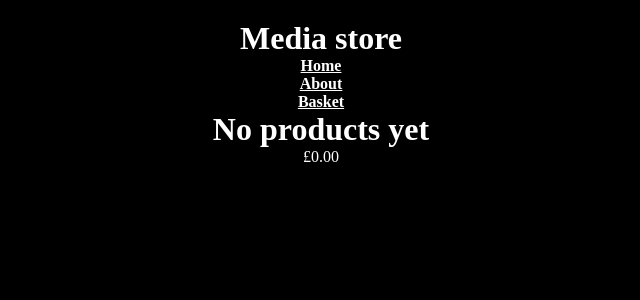
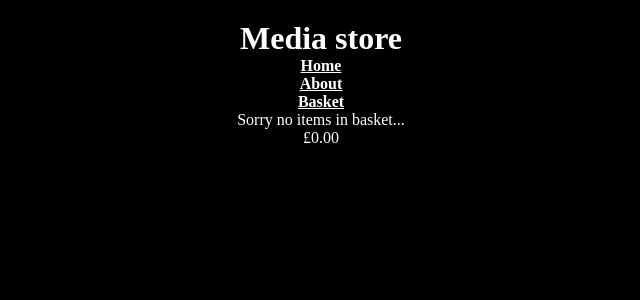
Before and after one commit to black-codher-bootcamp-2022-daly/unit-04-react-assessment-Patienceh1, a React (Create React App) app: page /basket in a window 1280 px wide. Shown: the top 300 px of the page, without its empty margins (319-959 px from the left). Built offline with nearby package versions, Linux system fonts and the light colour scheme.

Commit message:
empty-div

```diff
--- a/src/App.js
+++ b/src/App.js
@@ -61,7 +61,7 @@ function App() {
         )
       );
     }
-    // setProducts(results.items);
+
   }
 
   return (
--- a/src/components/Basket.js
+++ b/src/components/Basket.js
@@ -21,7 +21,7 @@ const count = basket.length;
             ))}
           </div>
         ) : (
-          <h1>No products yet</h1>
+          <div className="empty">Sorry no items in basket...</div>
         )}
         <BasketTotal basketTotal={basketTotal} />
       </div>
--- a/src/components/Search.js
+++ b/src/components/Search.js
@@ -5,6 +5,8 @@ export default function Search(props) {
 
   function handleChange(changeEvent) {
     console.log("Someone Typed event =>", changeEvent);
+    // changeEvent.preventDefault();
+    // props.search(props.keyword);
     setKeyword(changeEvent.target.value);
   }
 
@@ -13,7 +15,7 @@ export default function Search(props) {
     search(keyword);
   }
   return (
-    <form id="searchAPI">
+    <form id="searchAPI" >
       <p style={{ color: "red" }}>
         <em>{keyword && "Keywords Typed: " + keyword}</em>
       </p>
```
